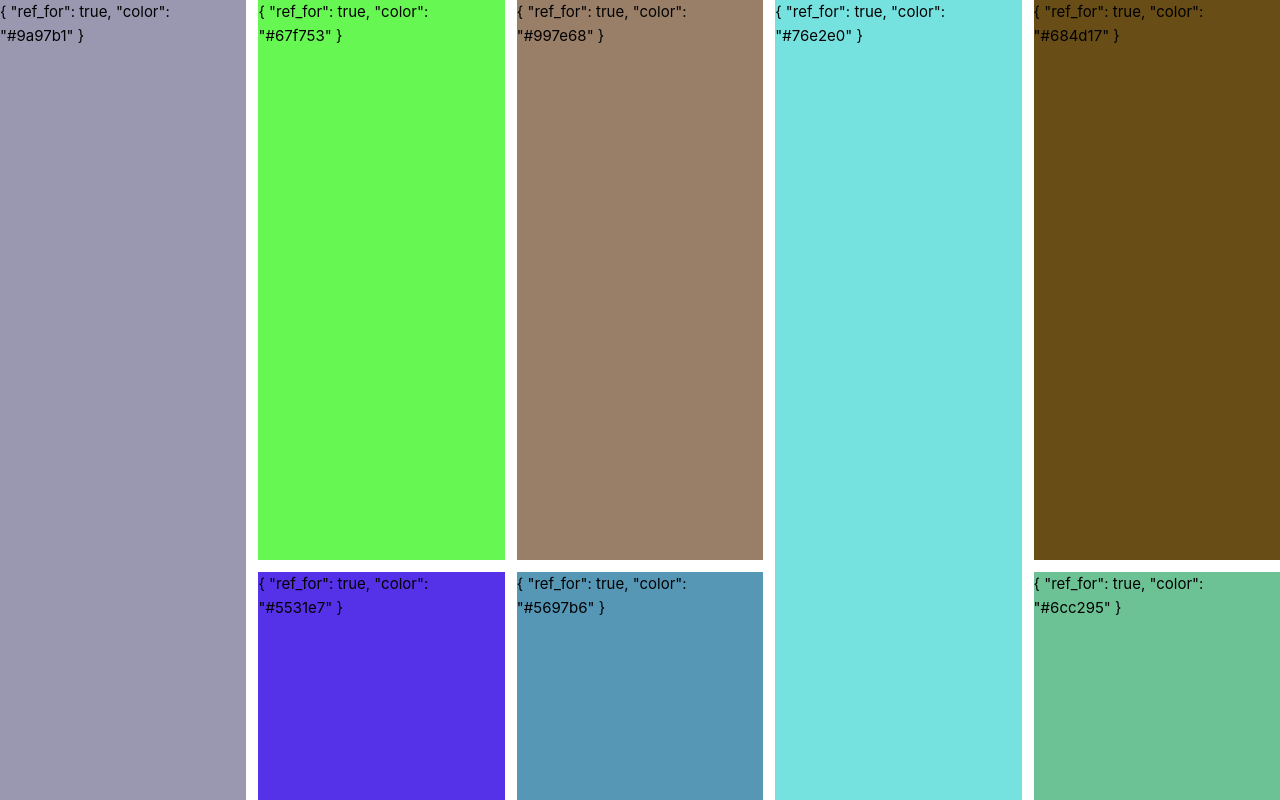
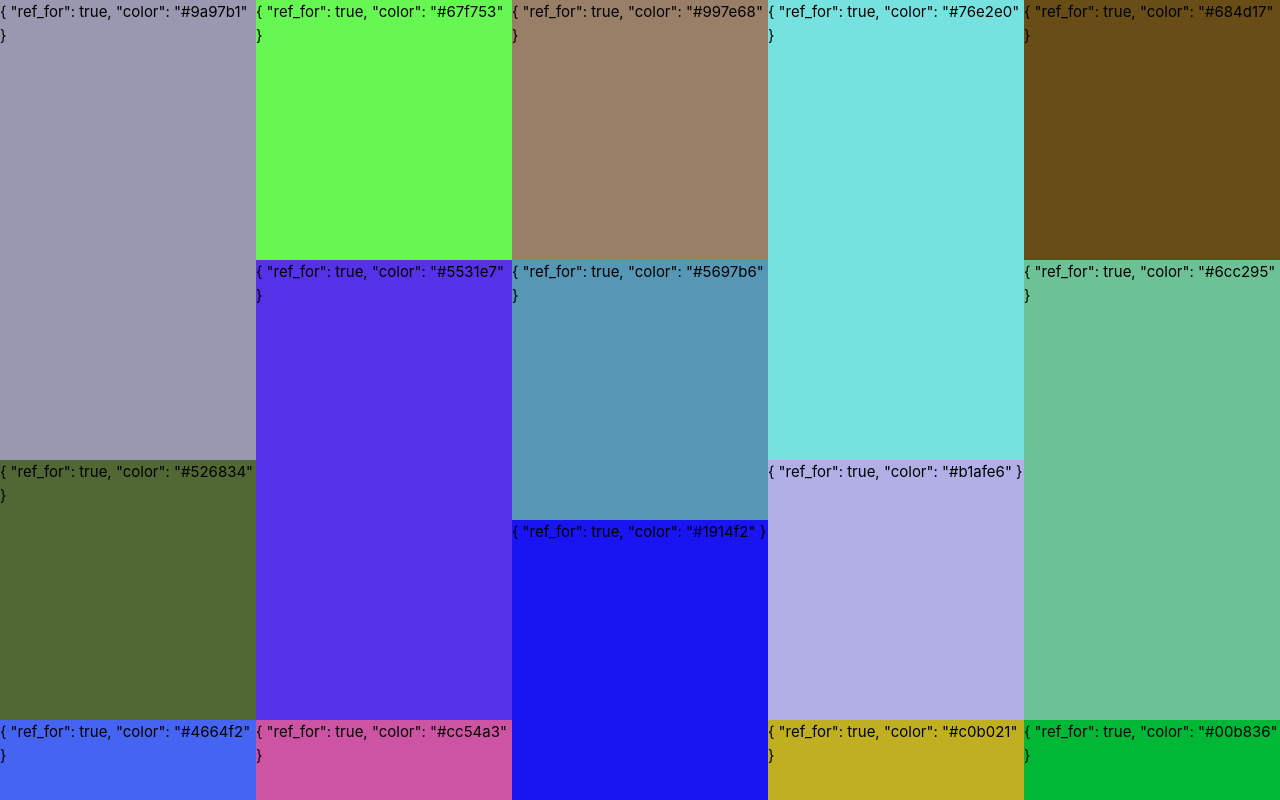
Before and after one commit to Vlas-Omsk/Tiles.js, a Vue app: page / in a window 1280 px wide. Built offline with nearby package versions, Linux system fonts and the light colour scheme.

Commit message:
fix: oops

```diff
--- a/src/components/Tiles.vue
+++ b/src/components/Tiles.vue
@@ -269,7 +269,6 @@ onMounted(async () => {
 <style lang="css" scoped>
 .root {
   display: grid;
-  gap: 12px;
   overflow: auto;
 }
 </style>
```
